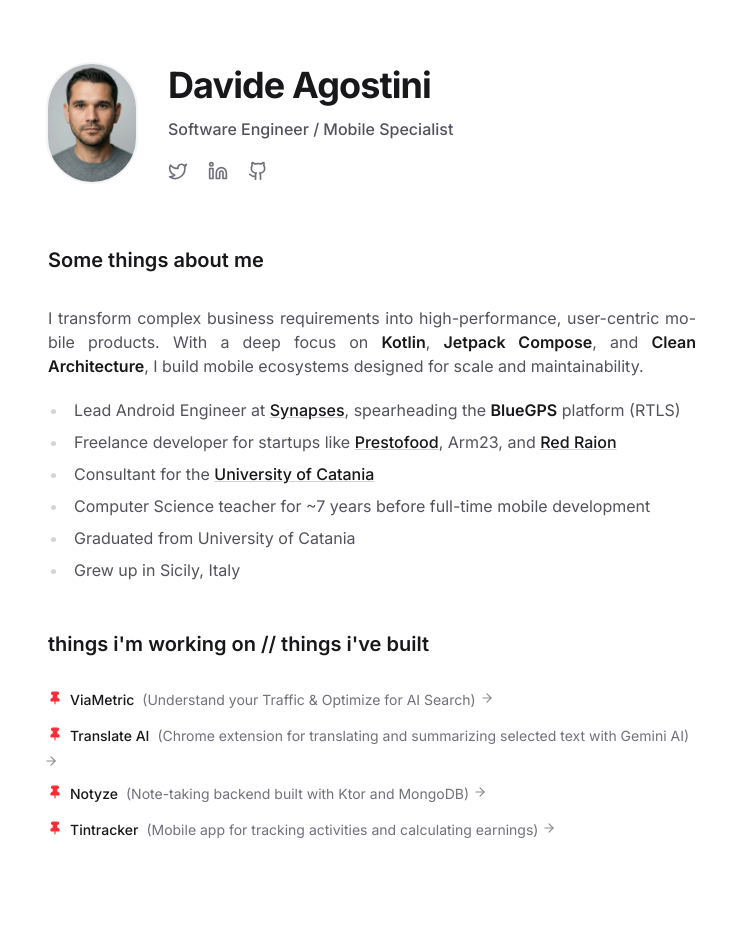
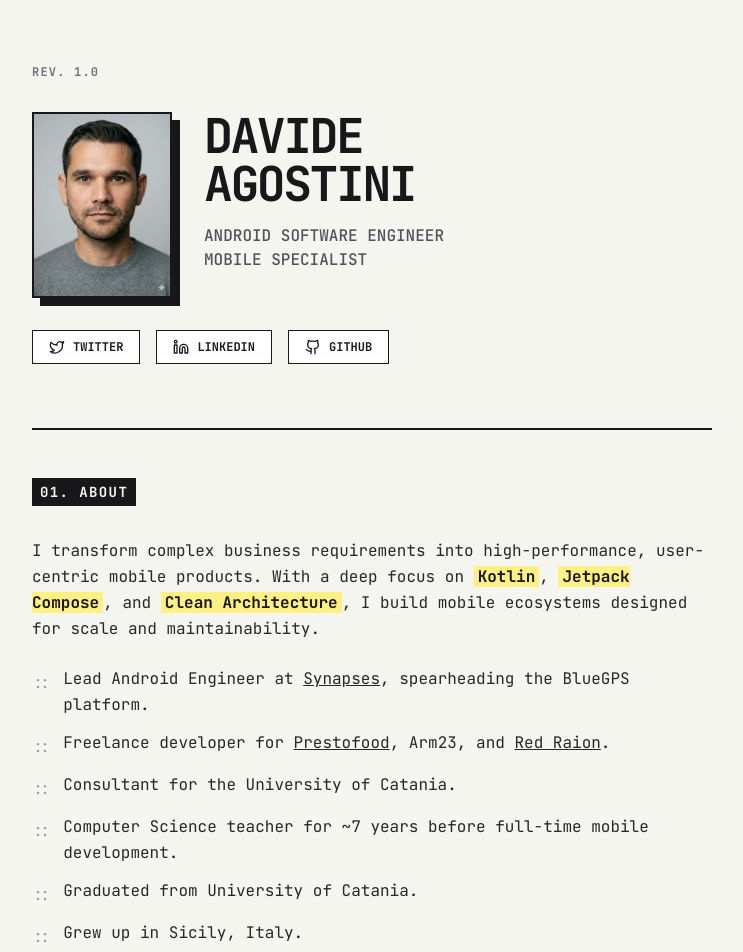
Before and after one commit to davideagostini/davideagostini.github.io, a Next.js app: page / in a window 1280 px wide. Shown: the top 952 px of the page, without its empty margins (268-1011 px from the left). Built offline with nearby package versions, Linux system fonts and the light colour scheme.

Commit message:
update layout

```diff
--- a/app/globals.css
+++ b/app/globals.css
@@ -2,26 +2,31 @@
 @plugin "@tailwindcss/typography";
 
 :root {
-  --background: #ffffff;
-  --foreground: #171717;
+  --background: #F5F5F0;
+  --foreground: #1A1A1A;
+  --color-accent: #FF6B00;
 }
 
 @theme inline {
   --color-background: var(--background);
   --color-foreground: var(--foreground);
-  --font-sans: var(--font-geist-sans);
-  --font-mono: var(--font-geist-mono);
+  --color-accent: var(--color-accent);
+  --font-sans: var(--font-jetbrains-mono);
+  --font-mono: var(--font-jetbrains-mono);
 }
 
+/* Force light mode variables even if system is dark, for now, to ensure consistent style */
 @media (prefers-color-scheme: dark) {
   :root {
-    --background: #0a0a0a;
-    --foreground: #ededed;
+    --background: #F5F5F0;
+    --foreground: #1A1A1A;
   }
 }
 
 body {
   background: var(--background);
   color: var(--foreground);
-  font-family: Arial, Helvetica, sans-serif;
+  font-family: var(--font-jetbrains-mono), monospace;
+  -webkit-font-smoothing: antialiased;
+  -moz-osx-font-smoothing: grayscale;
 }
--- a/app/layout.tsx
+++ b/app/layout.tsx
@@ -1,8 +1,11 @@
 import type { Metadata } from "next";
-import { Inter } from "next/font/google";
+import { JetBrains_Mono } from "next/font/google";
 import "./globals.css";
 
-const inter = Inter({ subsets: ["latin"] });
+const jetbrainsMono = JetBrains_Mono({
+  subsets: ["latin"],
+  variable: "--font-jetbrains-mono",
+});
 
 export const metadata: Metadata = {
   metadataBase: new URL("https://davideagostini.com"),
@@ -88,7 +91,7 @@
         ></script>
       </head>
       <body
-        className={`${inter.className} antialiased slate-50 dark:slate-950`}
+        className={`${jetbrainsMono.variable} font-mono antialiased`}
       >
         {children}
       </body>
--- a/app/page.tsx
+++ b/app/page.tsx
@@ -1,186 +1,163 @@
 import Image from "next/image";
 import Link from "next/link";
-import { Github, Linkedin, Twitter, ArrowRight, Pin } from "lucide-react";
+import { Github, Linkedin, Twitter, ArrowUpRight, Pin } from "lucide-react";
 
 export default function Home() {
   return (
-    <main className="min-h-screen bg-white dark:bg-zinc-950 text-zinc-900 dark:text-zinc-100 font-sans selection:bg-zinc-100 dark:selection:bg-zinc-800">
-      <div className="max-w-2xl mx-auto px-3 py-12 sm:py-16">
-        <header className="mb-16 flex flex-col sm:flex-row items-start sm:items-center gap-8">
+    <main className="min-h-screen p-6 md:p-12 lg:p-16">
+      <div className="max-w-[680px] mx-auto">
+        <header className="mb-16">
+          <div className="mb-8 text-xs font-bold uppercase tracking-widest text-zinc-500">
+            Rev. 1.0
+          </div>
+
+          <div className="flex flex-col sm:flex-row items-start gap-8 mb-8">
+            <div className="relative shrink-0">
               <Image
                 src="/assets/profile.jpg"
-            width={88}
-            height={88}
+                width={140}
+                height={140}
                 alt="Davide Agostini"
-            className="rounded-full ring-2 ring-zinc-100 dark:ring-zinc-800 object-cover"
+                className="border-2 border-zinc-900 object-cover"
                 priority
               />
-          <div>
-            <h1 className="text-3xl font-bold tracking-tight sm:text-4xl text-zinc-900 dark:text-white">
-              Davide Agostini
+              <div className="absolute -bottom-2 -right-2 w-full h-full bg-zinc-900 -z-10"></div>
+            </div>
+
+            <div className="flex-1">
+              <h1 className="text-4xl sm:text-5xl font-bold tracking-tighter text-zinc-900 mb-4">
+                DAVIDE<br />AGOSTINI
               </h1>
-            <p className="mt-3 text-base font-medium text-zinc-600 dark:text-zinc-400">
-              Software Engineer / Mobile Specialist
+              <p className="text-md font-medium uppercase text-zinc-600 mb-6 max-w-md">
+                Android Software Engineer<br />Mobile Specialist
               </p>
-            <div className="mt-5 flex gap-5">
-              <Link
-                href="https://twitter.com/davideagostini"
-                target="_blank"
-                className="text-zinc-500 hover:text-zinc-900 dark:text-zinc-400 dark:hover:text-zinc-100 transition-colors"
-                aria-label="Twitter"
-              >
-                <Twitter className="w-5 h-5" />
-              </Link>
-              <Link
-                href="https://www.linkedin.com/in/davideagostini/"
-                target="_blank"
-                className="text-zinc-500 hover:text-zinc-900 dark:text-zinc-400 dark:hover:text-zinc-100 transition-colors"
-                aria-label="LinkedIn"
-              >
-                <Linkedin className="w-5 h-5" />
-              </Link>
-              <Link
-                href="https://github.com/davideagostini"
-                target="_blank"
-                className="text-zinc-500 hover:text-zinc-900 dark:text-zinc-400 dark:hover:text-zinc-100 transition-colors"
-                aria-label="GitHub"
-              >
-                <Github className="w-5 h-5" />
-              </Link>
             </div>
+          </div>
+
+          <div className="flex flex-wrap gap-4">
+            <SocialLink href="https://twitter.com/davideagostini" icon={<Twitter className="w-4 h-4" />} label="TWITTER" />
+            <SocialLink href="https://www.linkedin.com/in/davideagostini/" icon={<Linkedin className="w-4 h-4" />} label="LINKEDIN" />
+            <SocialLink href="https://github.com/davideagostini" icon={<Github className="w-4 h-4" />} label="GITHUB" />
           </div>
         </header>
 
-        <section id="about" className="mb-12">
-          <h2 className="text-xl font-semibold mb-8 text-zinc-900 dark:text-zinc-100">
-            Some things about me
+        <div className="border-t-2 border-zinc-900 my-12"></div>
+
+        <section id="about" className="mb-16">
+          <h2 className="text-sm font-bold uppercase tracking-widest bg-zinc-900 text-[#F5F5F0] inline-block px-2 py-1 mb-8">
+            01. About
           </h2>
-          <article className="prose prose-zinc dark:prose-invert leading-normal space-y-4 text-zinc-600 dark:text-zinc-400 text-justify hyphens-auto">
+          <div className="space-y-6 text-zinc-800 leading-relaxed font-normal">
             <p>
               I transform complex business requirements into high-performance,
               user-centric mobile products. With a deep focus on{" "}
-              <strong className="font-semibold text-zinc-900 dark:text-zinc-100">
-                Kotlin
-              </strong>
-              ,{" "}
-              <strong className="font-semibold text-zinc-900 dark:text-zinc-100">
-                Jetpack Compose
-              </strong>
-              , and{" "}
-              <strong className="font-semibold text-zinc-900 dark:text-zinc-100">
-                Clean Architecture
-              </strong>
-              , I build mobile ecosystems designed for scale and
-              maintainability.
+              <strong className="font-bold bg-yellow-200 px-1 text-zinc-900">Kotlin</strong>,{" "}
+              <strong className="font-bold bg-yellow-200 px-1 text-zinc-900">Jetpack Compose</strong>, and{" "}
+              <strong className="font-bold bg-yellow-200 px-1 text-zinc-900">Clean Architecture</strong>,
+              I build mobile ecosystems designed for scale and maintainability.
             </p>
 
-            <ul className="list-disc pl-5 space-y-1">
-              <li>
-                Lead Android Engineer at{" "}
-                <Link
-                  href="https://www.synapseslab.com/"
-                  target="_blank"
-                  className="font-medium text-zinc-900 dark:text-zinc-100 hover:text-zinc-600 dark:hover:text-zinc-300 underline decoration-zinc-400/50 hover:decoration-zinc-500 transition-colors"
-                >
-                  Synapses
-                </Link>
-                , spearheading the{" "}
-                <strong className="font-semibold text-zinc-900 dark:text-zinc-100">
-                  BlueGPS
-                </strong>{" "}
-                platform (RTLS)
-              </li>
-              <li>
-                Freelance developer for startups like{" "}
-                <Link
-                  href="https://www.foodys.it/"
-                  target="_blank"
-                  className="font-medium text-zinc-900 dark:text-zinc-100 hover:text-zinc-600 dark:hover:text-zinc-300 underline decoration-zinc-400/50 hover:decoration-zinc-500 transition-colors"
-                >
-                  Prestofood
-                </Link>
-                , Arm23, and{" "}
-                <Link
-                  href="https://redraion.com/"
-                  target="_blank"
-                  className="font-medium text-zinc-900 dark:text-zinc-100 hover:text-zinc-600 dark:hover:text-zinc-300 underline decoration-zinc-400/50 hover:decoration-zinc-500 transition-colors"
-                >
-                  Red Raion
-                </Link>
-              </li>
-              <li>
-                Consultant for the{" "}
-                <Link
-                  href="https://www.unict.it/"
-                  target="_blank"
-                  className="font-medium text-zinc-900 dark:text-zinc-100 hover:text-zinc-600 dark:hover:text-zinc-300 underline decoration-zinc-400/50 hover:decoration-zinc-500 transition-colors"
-                >
-                  University of Catania
-                </Link>
-              </li>
-              <li>
-                Computer Science teacher for ~7 years before full-time mobile
-                development
-              </li>
-              <li>Graduated from University of Catania</li>
-              <li>Grew up in Sicily, Italy</li>
+            <ul className="space-y-3 list-none pl-0">
+              <ListItem>
+                Lead Android Engineer at <Link href="https://www.synapseslab.com/" className="underline hover:bg-zinc-900 hover:text-white transition-colors">Synapses</Link>, spearheading the BlueGPS platform.
+              </ListItem>
+              <ListItem>
+                Freelance developer for <Link href="https://www.foodys.it/" className="underline hover:bg-zinc-900 hover:text-white transition-colors">Prestofood</Link>, Arm23, and <Link href="https://redraion.com/" className="underline hover:bg-zinc-900 hover:text-white transition-colors">Red Raion</Link>.
+              </ListItem>
+              <ListItem>
+                Consultant for the University of Catania.
+              </ListItem>
+              <ListItem>
+                Computer Science teacher for ~7 years before full-time mobile development.
+              </ListItem>
+              <ListItem>
+                Graduated from University of Catania.
+              </ListItem>
+              <ListItem>
+                Grew up in Sicily, Italy.
+              </ListItem>
             </ul>
-          </article>
+          </div>
         </section>
 
-        <section id="projects" className="mb-12">
-          <h2 className="text-xl font-semibold mb-8 text-zinc-900 dark:text-zinc-100">
-            things i&apos;m working on // things i&apos;ve built
+        <section id="projects" className="mb-16">
+          <h2 className="text-sm font-bold uppercase tracking-widest bg-zinc-900 text-[#F5F5F0] inline-block px-2 py-1 mb-8">
+            02. Projects
           </h2>
-          <div className="flex flex-col gap-4">
-            <Link
+
+          <div className="grid grid-cols-1 gap-4">
+            <ProjectCard
+              title="ViaMetric"
+              desc="Understand your Traffic & Optimize for AI Search"
               href="https://viametric.app?ref=davideagostini.com"
-              className="group flex flex-wrap items-baseline gap-2 text-sm text-zinc-900 dark:text-zinc-100 hover:text-zinc-600 dark:hover:text-zinc-400 transition-colors"
-            >
-              <Pin className="w-3.5 h-3.5 fill-red-500 text-red-500" />
-              <span className="font-medium">ViaMetric</span>
-              <span className="text-zinc-500 dark:text-zinc-500 font-normal">
-                (Understand your Traffic & Optimize for AI Search)
-              </span>
-              <ArrowRight className="w-3.5 h-3.5 opacity-50 -ml-1 group-hover:translate-x-1 transition-transform" />
-            </Link>
-            <Link
+              starred
+            />
+            <ProjectCard
+              title="Translate AI"
+              desc="Chrome extension for translating and summarizing text"
               href="https://github.com/davideagostini/translate-ai-extension"
-              className="group flex flex-wrap items-baseline gap-2 text-sm text-zinc-900 dark:text-zinc-100 hover:text-zinc-600 dark:hover:text-zinc-400 transition-colors"
-            >
-              <Pin className="w-3.5 h-3.5 fill-red-500 text-red-500" />
-              <span className="font-medium">Translate AI</span>
-              <span className="text-zinc-500 dark:text-zinc-500 font-normal">
-                (Chrome extension for translating and summarizing selected text
-                with Gemini AI)
-              </span>
-              <ArrowRight className="w-3.5 h-3.5 opacity-50 -ml-1 group-hover:translate-x-1 transition-transform" />
-            </Link>
-            <Link
+            />
+            <ProjectCard
+              title="Notyze"
+              desc="Note-taking backend built with Ktor and MongoDB"
               href="https://github.com/davideagostini/notyze"
-              className="group flex flex-wrap items-baseline gap-2 text-sm text-zinc-900 dark:text-zinc-100 hover:text-zinc-600 dark:hover:text-zinc-400 transition-colors"
-            >
-              <Pin className="w-3.5 h-3.5 fill-red-500 text-red-500" />
-              <span className="font-medium">Notyze</span>
-              <span className="text-zinc-500 dark:text-zinc-500 font-normal">
-                (Note-taking backend built with Ktor and MongoDB)
-              </span>
-              <ArrowRight className="w-3.5 h-3.5 opacity-50 -ml-1 group-hover:translate-x-1 transition-transform" />
-            </Link>
-            <Link
+            />
+            <ProjectCard
+              title="Tintracker"
+              desc="Mobile app for tracking activities and earnings"
               href="https://github.com/davideagostini/tintracker"
-              className="group flex flex-wrap items-baseline gap-2 text-sm text-zinc-900 dark:text-zinc-100 hover:text-zinc-600 dark:hover:text-zinc-400 transition-colors"
-            >
-              <Pin className="w-3.5 h-3.5 fill-red-500 text-red-500" />
-              <span className="font-medium">Tintracker</span>
-              <span className="text-zinc-500 dark:text-zinc-500 font-normal">
-                (Mobile app for tracking activities and calculating earnings)
-              </span>
-              <ArrowRight className="w-3.5 h-3.5 opacity-50 -ml-1 group-hover:translate-x-1 transition-transform" />
-            </Link>
+            />
           </div>
         </section>
+
+        <footer className="text-xs text-zinc-500 font-mono border-t border-zinc-300 pt-8 flex justify-between uppercase">
+          <div>© {new Date().getFullYear()} Davide Agostini</div>
+          <div>Sicily, Italy</div>
+        </footer>
       </div>
     </main>
   );
 }
+
+function SocialLink({ href, icon, label }: { href: string; icon: React.ReactNode; label: string }) {
+  return (
+    <Link
+      href={href}
+      target="_blank"
+      className="flex items-center gap-2 px-4 py-2 border border-zinc-900 bg-white hover:bg-zinc-900 hover:text-white transition-all text-xs font-bold uppercase"
+    >
+      {icon}
+      <span>{label}</span>
+    </Link>
+  );
+}
+
+function ListItem({ children }: { children: React.ReactNode }) {
+  return (
+    <li className="flex items-start gap-3">
+      <span className="text-zinc-400 mt-1">::</span>
+      <span>{children}</span>
+    </li>
+  );
+}
+
+function ProjectCard({ title, desc, href, starred = false }: { title: string; desc: string; href: string; starred?: boolean }) {
+  return (
+    <Link
+      href={href}
+      target="_blank"
+      className="group block border-2 border-zinc-900 p-5 bg-white hover:-translate-y-1 hover:translate-x-1 hover:shadow-[4px_4px_0px_0px_rgba(24,24,27,1)] transition-all"
+    >
+      <div className="flex justify-between items-start mb-2">
+        <div className="flex items-center gap-2">
+          {starred && <Pin className="w-4 h-4 text-orange-500 fill-orange-500" />}
+          <h3 className="font-bold text-lg bg-zinc-100 px-1 group-hover:bg-zinc-900 group-hover:text-white transition-colors inline-block">
+            {title}
+          </h3>
+        </div>
+        <ArrowUpRight className="w-5 h-5 text-zinc-400 group-hover:text-zinc-900 transition-colors" />
+      </div>
+      <p className="text-zinc-600 text-sm">{desc}</p>
+    </Link>
+  );
+}
```
Lines whose indentation alone changed are shown as unchanged.
